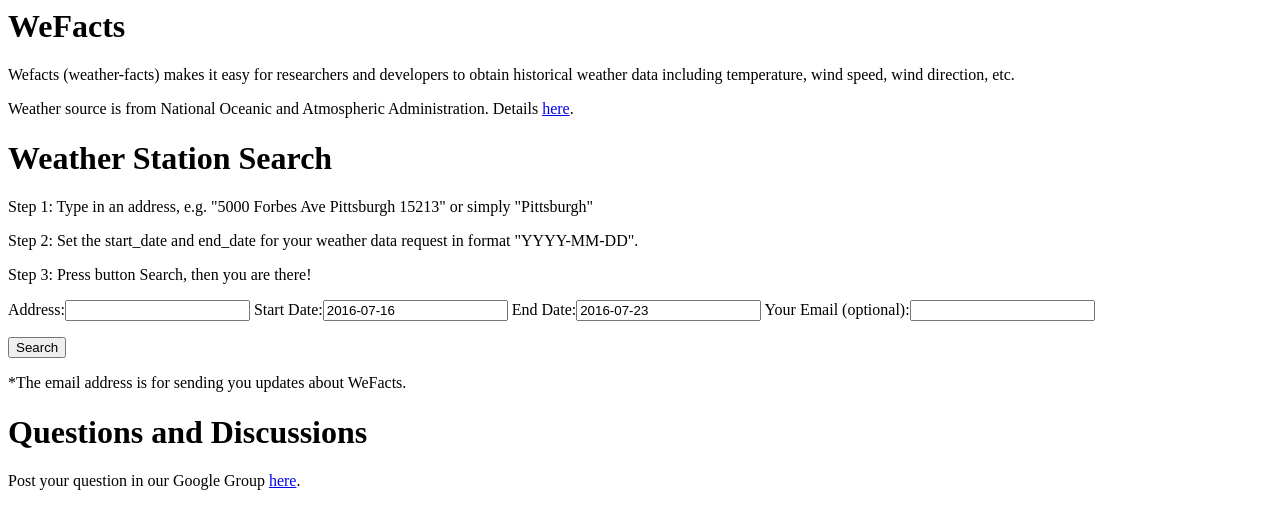
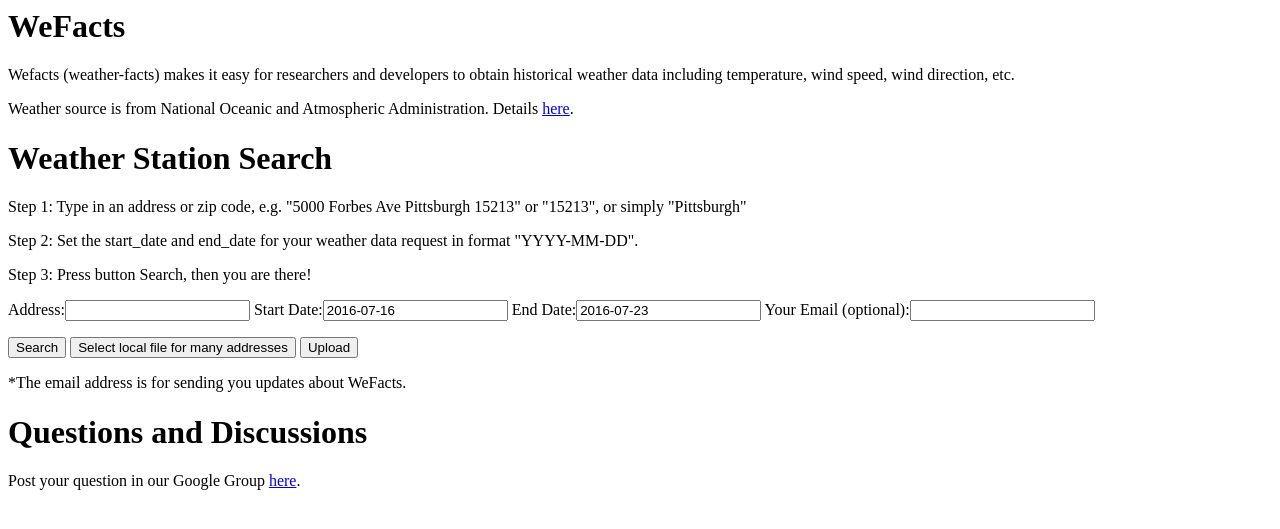
Before and after one commit to shawxiaozhang/we_web, a Django app: page / in a window 1280 px wide. Shown: the top 529 px of the page. Run offline with Django 3.2, Linux system fonts and the light colour scheme; parts of the project's set-up code (start-up, migrations or seed data) failed here and were passed over.

Commit message:
Support batch addresses.

```diff
--- a/we_search/forms.py
+++ b/we_search/forms.py
@@ -9,7 +9,7 @@ from models import Order
 
 
 class OrderForm(forms.Form):
-    weather_address = forms.CharField(label='Address', max_length=100)
+    weather_address = forms.CharField(label='Address', max_length=100000, required=False)
     weather_start_date = forms.DateField(label='Start Date',
                                          input_formats=['%Y-%m-%d'],
                                          initial=date.today()-timedelta(days=365))
@@ -19,38 +19,67 @@ class OrderForm(forms.Form):
     customer_email = forms.EmailField(label='Your Email (optional)', required=False)
 
 
+class DocumentForm(forms.Form):
+    address_file = forms.FileField(
+        label='Upload a text file (each line is an address)'
+    )
+
+
 class StationChoiceForm(forms.Form):
     def __init__(self, *args, **kwargs):
         order_id = kwargs.pop('order_id')
         order = Order.objects.get(pk=order_id)
-        weather_address = order.weather_address
-        date_start_local = int(order.weather_start_date.strftime('%Y%m%d'))
-        date_end_local = int(order.weather_end_date.strftime('%Y%m%d'))
-        station2location, gps, local_tz = wefacts.search_nearby_stations(
-            order.weather_address,
-            date_start_local,
-            date_end_local,
-            dir_raw=util.DIR_RAW, dir_local=util.DIR_LOCAL)
-        stations = [('%s' % station,
-                     '%02d miles away at GPS(%+.2f, %+.2f): %s, %s'
-                    % (location['distance'],
-                       location['lat'], location['lng'],
-                       station,
-                       location['name']))
-                    for station, location in station2location.items()
-                    if not station.startswith('999999-')]
+        address_list = [a.strip() for a in order.weather_address.split(';')]
+        start_date_local = int(order.weather_start_date.strftime('%Y%m%d'))
+        end_date_local = int(order.weather_end_date.strftime('%Y%m%d'))
+
+        metadata_list = [_get_nearby_stations_metadata(address, start_date_local, end_date_local)
+                         for address in address_list]
+
+        stations, initial_stations = [], []
+        for meta, addr in zip(metadata_list, address_list):
+            if meta is None:
+                stations.append(('no_station_found',
+                                 '%s : No stations found. Try another address :) ' % addr))
+            else:
+                ss = [('%s' % s,
+                       '%s : STA %s, at GPS(%+.2f, %+.2f), %02d miles away, %s'
+                       % (addr, s, l['lat'], l['lng'], l['distance'], l['name']))
+                      for s, l in meta['station2location'].items()]
+                stations.extend(ss)
+                initial_stations.append(ss[0][0])
+
         super(StationChoiceForm, self).__init__(*args, **kwargs)
         self.fields['selected_stations'] = forms.MultipleChoiceField(
             choices=stations,
             widget=forms.CheckboxSelectMultiple(),
             label='Select weather stations to download',
+            initial=initial_stations,
             required=False
         )
-        self.metadata = {
+        self.metadata = metadata_list
+
+
+def _get_nearby_stations_metadata(address, start_date_local, end_date_local):
+    result = wefacts.search_nearby_stations(
+        address,
+        start_date_local,
+        end_date_local,
+        search_station_num=8,
+        search_option='usaf_wban',
+        dir_raw=util.DIR_RAW, dir_local=util.DIR_LOCAL)
+
+    if result is not None:
+        station2location, gps, local_tz = result[0], result[1], result[2]
+        metadata = {
             'gps': gps,
             'local_tz': local_tz,
             'station2location': station2location,
-            'date_start_local': date_start_local,
-            'date_end_local': date_end_local,
-            'weather_address': weather_address
+            'start_date_local': start_date_local,
+            'end_date_local': end_date_local,
+            'weather_address': address
         }
+    else:
+        metadata = None
+
+    return metadata
--- a/we_search/models.py
+++ b/we_search/models.py
@@ -46,3 +46,7 @@ class Station(models.Model):
         return '%s-%s' \
                % (self.station_usaf,
                   self.station_wban)
+
+
+class Document(models.Model):
+    address_file = models.FileField(upload_to='address_file/%Y/%m/%d')
--- a/we_search/templates/get_order.html
+++ b/we_search/templates/get_order.html
@@ -1,16 +1,18 @@
-<form action = "/get_order/" method="post">
+<form action = "/get_order/" method="post" enctype="multipart/form-data">
     {% csrf_token %}
     <h1>WeFacts</h1>
     <p>Wefacts (weather-facts) makes it easy for researchers and developers to obtain historical weather data including temperature, wind speed, wind direction, etc.</p>
     <p>Weather source is from National Oceanic and Atmospheric Administration. Details <a href="https://shawxiaozhang.github.io/wefacts/" target="_blank">here</a>. </p>
 
     <h1>Weather Station Search</h1>
-    <p>Step 1: Type in an address, e.g. "5000 Forbes Ave Pittsburgh 15213" or simply "Pittsburgh"</p>
+    <p>Step 1: Type in an address or zip code, e.g. "5000 Forbes Ave Pittsburgh 15213" or "15213", or simply "Pittsburgh"</p>
     <p>Step 2: Set the start_date and end_date for your weather data request in format "YYYY-MM-DD".</p>
     <p>Step 3: Press button Search, then you are there!</p>
     {{ form }}
     <p></p>
-    <input type="submit" value="Search" />
+    <input type="submit" value="Search" name="search"/>
+    <input type="submit" value="Select local file for many addresses" name="upload_address_list"/>
+    <input type="submit" value="Upload" name="upload"/>
     <p>*The email address is for sending you updates about WeFacts.</p>
 
     <h1>Questions and Discussions</h1>
--- a/we_search/views.py
+++ b/we_search/views.py
@@ -16,13 +16,13 @@ from django.utils.encoding import smart_str
 from wefacts import wefacts
 
 import util
-from .models import Order
-from .forms import OrderForm, StationChoiceForm
+from .models import Order, Document
+from .forms import OrderForm, StationChoiceForm, DocumentForm
 
 
 def get_order(request):
     # if this is a POST request we need to process the form data
-    if request.method == 'POST':
+    if request.method == 'POST' and 'search' in request.POST:
         # create a form instance and populate it with data from the request:
         form = OrderForm(request.POST)
         # check whether it's valid:
@@ -39,6 +39,19 @@ def get_order(request):
             order.save()
             # redirect to a new URL:
             return HttpResponseRedirect(reverse('select_station', kwargs={'order_id': order.id}))
+    elif request.method == 'POST' and 'upload_address_list' in request.POST:
+        form = DocumentForm()
+    elif request.method == 'POST' and 'upload' in request.POST:
+        form = DocumentForm(request.POST, request.FILES)
+        if form.is_valid():
+            file_content = request.FILES['address_file'].read()
+            doc = Document(address_file=request.FILES['address_file'])
+            # TODO schema for address list: store in sql or directory
+            doc.save()
+            addresses = '; '.join(line for line in file_content.splitlines())
+            form = OrderForm(initial={'weather_address': addresses})
+        else:
+            form = OrderForm()
     # if a GET (or any other method) we'll create a blank form
     else:
         form = OrderForm()
@@ -54,35 +67,51 @@ def select_station(request, order_id):
             # download raw data for selected stations
             selected_stations = form.cleaned_data.get('selected_stations')
             metadata = form.metadata
-            station2location = {}
-            for s in selected_stations:
-                station2location[s] = metadata['station2location'][s]
-            gps = metadata['gps']
-            weather_address = metadata['weather_address']
-            local_tz = metadata['local_tz']
-            date_start_local = metadata['date_start_local']
-            date_end_local = metadata['date_end_local']
-            wefacts.download_raw_weather(
-                station2location.keys(), gps, date_start_local, date_end_local, local_tz, util.DIR_RAW)
-            # dump weather results
-            station2csv, _ = wefacts.dump_weather_result(
-                station2location, gps, weather_address, date_start_local, date_end_local, local_tz,
-                dir_raw=util.DIR_RAW, dir_result=util.DIR_RESULT)
-            # zip results
-            # todo delete csv results and only keep a zip
+
+            station2csv = _compose_result_files(selected_stations, metadata)
+
             zip_file_path = '%s%s.zip' % (util.DIR_RESULT, order_id)
             zipf = zipfile.ZipFile(zip_file_path, 'w', zipfile.ZIP_DEFLATED)
             path_root = ''
             for f in station2csv.values():
                 zipf.write(os.path.join(path_root, f), f)
             zipf.close()
-            # todo delete zip file routinely
+
             # redirect to a new URL:
             return HttpResponseRedirect(reverse('download', kwargs={'order_id': order_id}))
     else:
         form = StationChoiceForm(order_id=order_id)
 
     return render(request, 'select_station.html', {'form': form, 'order_id': order_id})
+
+
+def _compose_result_files(selected_stations, metadata_list):
+    if metadata_list is None or len(metadata_list) == 0:
+        return {'no_station_found': 'README.txt'}
+
+    station2csv = {}
+    for meta in metadata_list:
+        if meta is None:    # TODO weather add a note to users
+            continue
+        station2location = {s: l for s, l in meta['station2location'].items() if s in selected_stations}
+        gps = meta['gps']
+        weather_address = meta['weather_address']
+        local_tz = meta['local_tz']
+        start_date_local = meta['start_date_local']
+        end_date_local = meta['end_date_local']
+
+        wefacts.download_raw_weather(station2location.keys(), start_date_local, end_date_local,
+                                     local_tz, util.DIR_RAW)
+
+        # station2quality = wefacts.check_station_quality(station2location.keys(), start_date_local, end_date_local,
+        #                                                 local_tz, util.DIR_RAW)
+
+        s2csv, _ = wefacts.compose_weather_result(
+            station2location, gps, weather_address, start_date_local, end_date_local, local_tz,
+            dir_raw=util.DIR_RAW, dir_result=util.DIR_RESULT)
+        station2csv.update(s2csv)
+
+    return station2csv
 
 
 def download(request, order_id):
@@ -98,34 +127,10 @@ def _send_zip_file(request, order_id):
     file_name = '%s.zip' % order_id
     file_path = '%s%s' % (util.DIR_RESULT, file_name)
     wrapper = FileWrapper(file(file_path))
-    # response = HttpResponse(wrapper, content_type='text/plain')
+    # TODO: on mobile: response = HttpResponse(wrapper, content_type='text/plain')
     response = HttpResponse(wrapper, content_type='application/force-download')
     response['Content-Disposition'] = 'attachment; filename=%s' % 'wefacts-'+smart_str(file_name)
     response['Content-Length'] = os.path.getsize(file_path)
-    return response
-
-
-def _send_zipfile(request, file_list):
-    """
-    Create a ZIP file on disk and transmit it in chunks of 8KB,
-    without loading the whole file into memory. A similar approach can
-    be used for large dynamic PDF files.
-    """
-    for file_name in file_list:
-        print file_name
-
-    path_root = 'test'
-    file_names = ['xyz.xyz', 'test1.csv']
-    zip_name = 'wefacts-order-%d.zip' % 1
-
-    s = StringIO.StringIO()
-    zipf = zipfile.ZipFile(s, 'w', zipfile.ZIP_DEFLATED)
-    for f in file_names:
-        zipf.write(os.path.join(path_root, f), f)
-    zipf.close()
-
-    response = HttpResponse(s.getvalue(), content_type='application/x-zip-compressed')
-    response['Content-Disposition'] = 'attachment; filename=%s' % zip_name
     return response
 
 
--- a/we_web/settings.py
+++ b/we_web/settings.py
@@ -105,3 +105,6 @@ USE_TZ = True
 # https://docs.djangoproject.com/en/1.11/howto/static-files/
 STATIC_ROOT = 'static'
 STATIC_URL = '/static/'
+
+MEDIA_ROOT = 'media'
+MEDIA_URL = '/media/'
```
Also changed, not shown: roadmap.txt (+11 -22 lines), README.txt (added), 1 other file.
